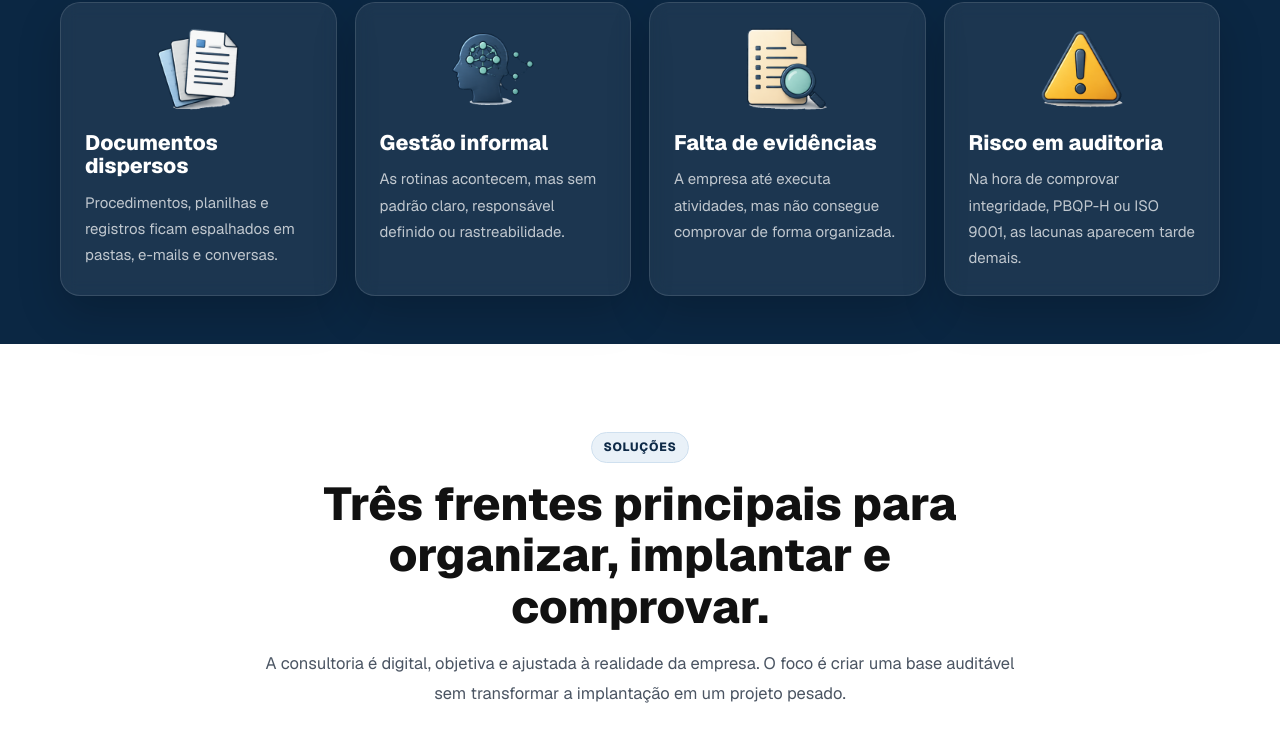
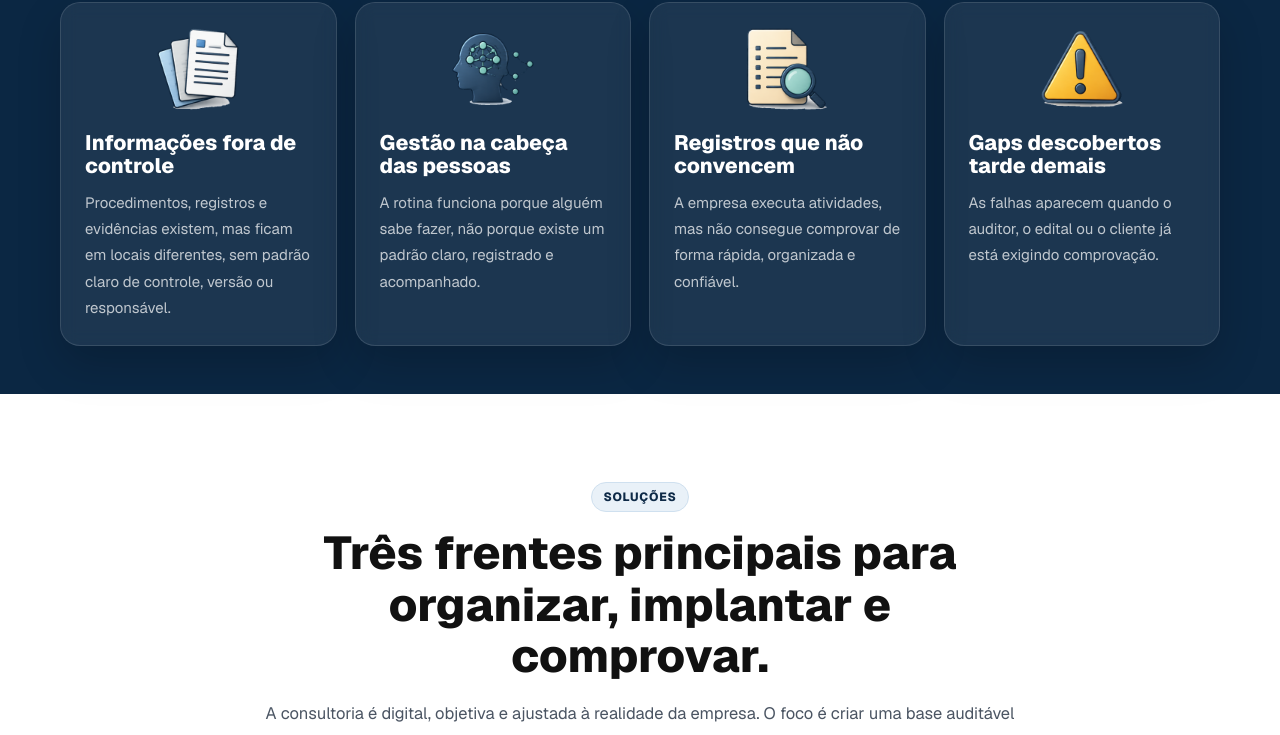
Before and after one commit to mateusb12/zenit, a Next.js app: page / in a window 1280 px wide. Shown: the part 1520-2255 px from the top of the page. Built offline with nearby package versions, Linux system fonts and the light colour scheme.

Commit message:
chore: update version to 1.2.13 and refine challenge titles and descriptions

```diff
--- a/data/buildInfo.ts
+++ b/data/buildInfo.ts
@@ -1,4 +1,4 @@
 export const buildInfo = {
-  version: "1.2.12",
-  updatedAtLabel: "10-jun-2026 at 11:58",
+  version: "1.2.13",
+  updatedAtLabel: "10-jun-2026 at 12:34",
 } as const;
--- a/data/landing.ts
+++ b/data/landing.ts
@@ -84,28 +84,28 @@ export const heroPanelSteps = [
 
 export const challenges: Challenge[] = [
   {
-    title: "Documentos dispersos",
+    title: "Informações fora de controle",
     icon: "challenge-documents.png",
     description:
-      "Procedimentos, planilhas e registros ficam espalhados em pastas, e-mails e conversas.",
+      "Procedimentos, registros e evidências existem, mas ficam em locais diferentes, sem padrão claro de controle, versão ou responsável.",
   },
   {
-    title: "Gestão informal",
+    title: "Gestão na cabeça das pessoas",
     icon: "challenge-informal-management.png",
     description:
-      "As rotinas acontecem, mas sem padrão claro, responsável definido ou rastreabilidade.",
+      "A rotina funciona porque alguém sabe fazer, não porque existe um padrão claro, registrado e acompanhado.",
   },
   {
-    title: "Falta de evidências",
+    title: "Registros que não convencem",
     icon: "challenge-evidence.png",
     description:
-      "A empresa até executa atividades, mas não consegue comprovar de forma organizada.",
+      "A empresa executa atividades, mas não consegue comprovar de forma rápida, organizada e confiável.",
   },
   {
-    title: "Risco em auditoria",
+    title: "Gaps descobertos tarde demais",
     icon: "challenge-risk.png",
     description:
-      "Na hora de comprovar integridade, PBQP-H ou ISO 9001, as lacunas aparecem tarde demais.",
+      "As falhas aparecem quando o auditor, o edital ou o cliente já está exigindo comprovação.",
   },
 ];
 
--- a/package.json
+++ b/package.json
@@ -1,6 +1,6 @@
 {
   "name": "zenit",
-  "version": "1.2.12",
+  "version": "1.2.13",
   "private": true,
   "scripts": {
     "dev": "next dev",
```
Also changed, not shown: 1 other file (tests, documents, lock files or other folders).
